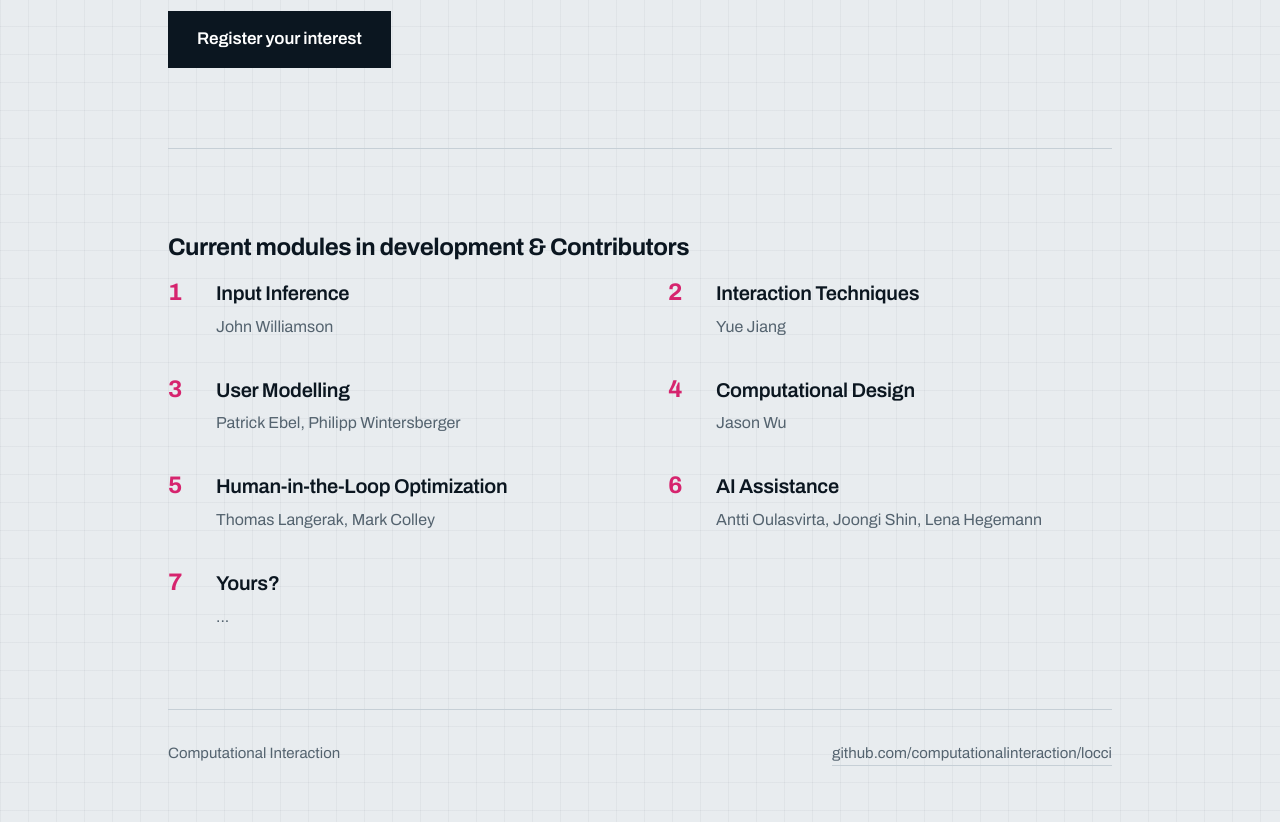
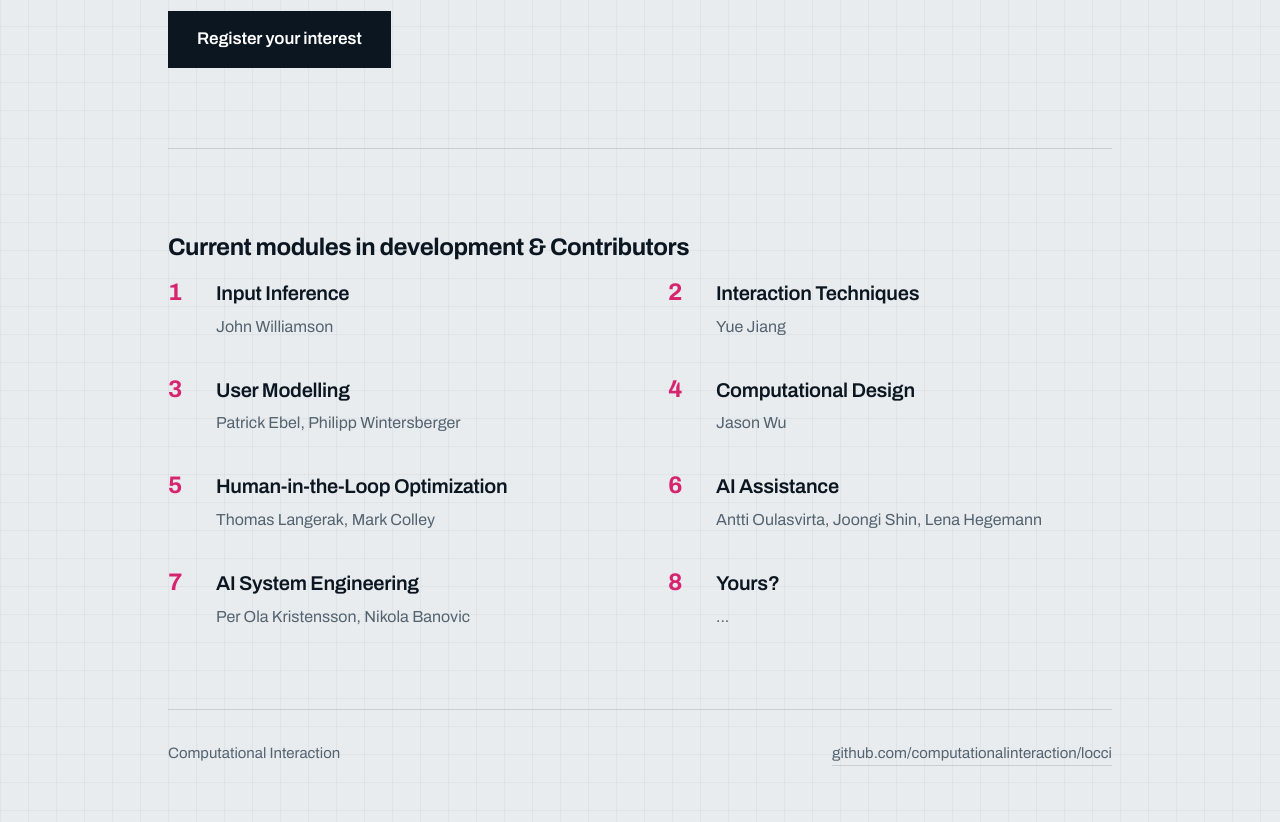
Before and after one commit to computationalinteraction/locci, a plain HTML site: page index.html in a window 1280 px wide. Shown: the part 590-1412 px from the top of the page. Drawn offline with Linux system fonts and the light colour scheme.

Commit message:
website placeholder

```diff
--- a/index.html
+++ b/index.html
@@ -181,7 +181,8 @@ footer a{text-decoration:none;border-bottom:1px solid var(--rule)}
       <li><span class="n">4</span><div><h3>Computational Design</h3><p>Jason Wu</p></div></li>
       <li><span class="n">5</span><div><h3>Human-in-the-Loop Optimization</h3><p>Thomas Langerak, Mark Colley</p></div></li>
       <li><span class="n">6</span><div><h3>AI Assistance</h3><p>Antti Oulasvirta, Joongi Shin, Lena Hegemann</p></div></li>
-      <li><span class="n">7</span><div><h3>Yours?</h3><p>...</p></div></li>
+      <li><span class="n">7</span><div><h3>AI System Engineering</h3><p>Per Ola Kristensson, Nikola Banovic</p></div></li>
+      <li><span class="n">8</span><div><h3>Yours?</h3><p>...</p></div></li>
     </ol>
   </section>
 
```
